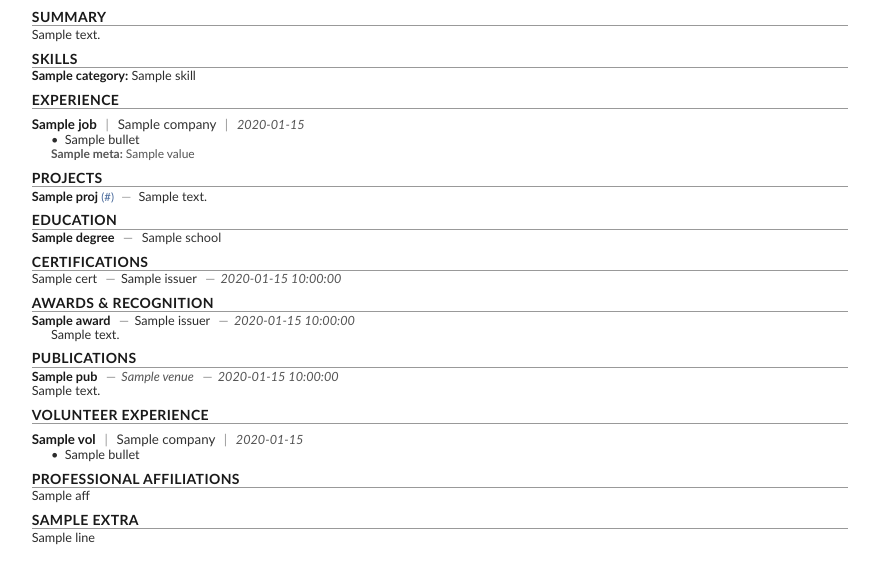
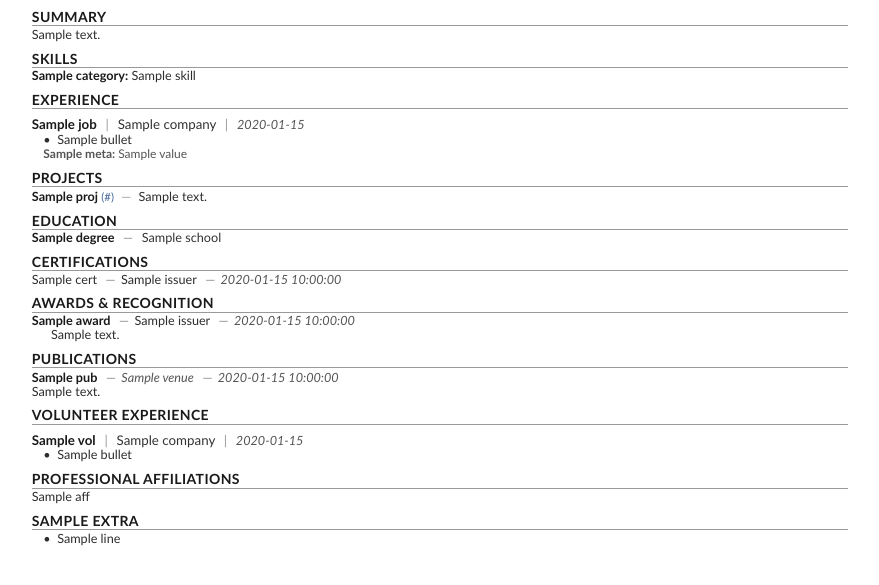
Before and after one commit to tushardhole/AlignAI, a Python web app: template src/alignai/infra/templates/resume.html in a window 1280 px wide. Shown: the part 83-668 px from the top of the page, without its empty margins (21-900 px from the left). Run offline with Jinja, Linux system fonts and the light colour scheme; the template is opened without the code that fills it: most values are stand-ins (such as "Sample title", 1, 10 or a date in 2020).

Commit message:
fix: improve resume template formatting and structuring prompt
- Add text-align: justify to summary and bullet points
- Reduce bullet margin-left from 0.2in to 0.12in (less indentation)
- Strengthen structuring prompt: preserve ALL bullets verbatim, require
  meta entries for Tech/Tools lines, route open source to extra_sections
- Render extra_sections with bullet formatting instead of plain text

Co-Authored-By: Claude Haiku 4.5 <noreply@anthropic.com>

```diff
--- a/src/alignai/infra/templates/resume.html
+++ b/src/alignai/infra/templates/resume.html
@@ -63,6 +63,7 @@
             line-height: 1.08;
             color: #2d2d2d;
             margin-top: 1pt;
+            text-align: justify;
         }
         .skill-row {
             font-size: 9.5pt;
@@ -107,20 +108,21 @@
             font-size: 9.5pt;
         }
         .exp-bullets {
-            margin-left: 0.2in;
+            margin-left: 0.12in;
             margin-top: 0.5pt;
         }
         .exp-bullet {
             font-size: 9.5pt;
-            line-height: 1.05;
+            line-height: 1.08;
             margin-bottom: 0.5pt;
             margin-top: 0.5pt;
             color: #2d2d2d;
+            text-align: justify;
         }
         .exp-tech {
             font-size: 9pt;
             color: #555;
-            margin-left: 0.2in;
+            margin-left: 0.12in;
             margin-top: 1pt;
             line-height: 1.05;
         }
@@ -398,9 +400,11 @@
         {% for extra in extra_sections|default([]) %}
         <div class="section">
             <div class="section-title">{{ extra.title }}</div>
+            <div class="exp-bullets">
             {% for line in extra.lines %}
-            <div class="text-section">{{ line }}</div>
+                <div class="exp-bullet">&bull;&nbsp; {{ line }}</div>
             {% endfor %}
+            </div>
         </div>
         {% endfor %}
     </div>
```
Also changed, not shown: src/alignai/agents/align_ai_agent_steps.py (+9 -4 lines).
